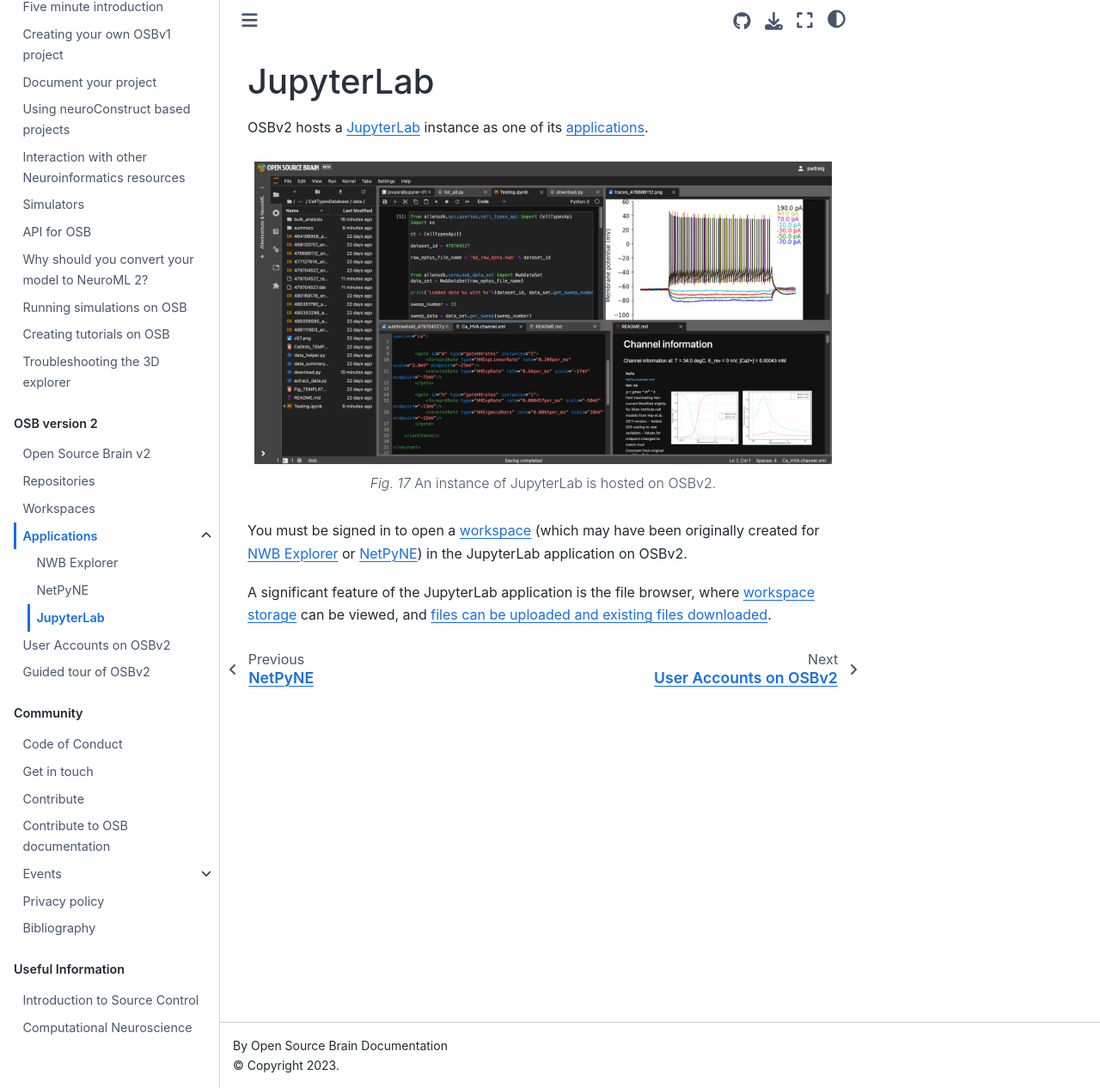
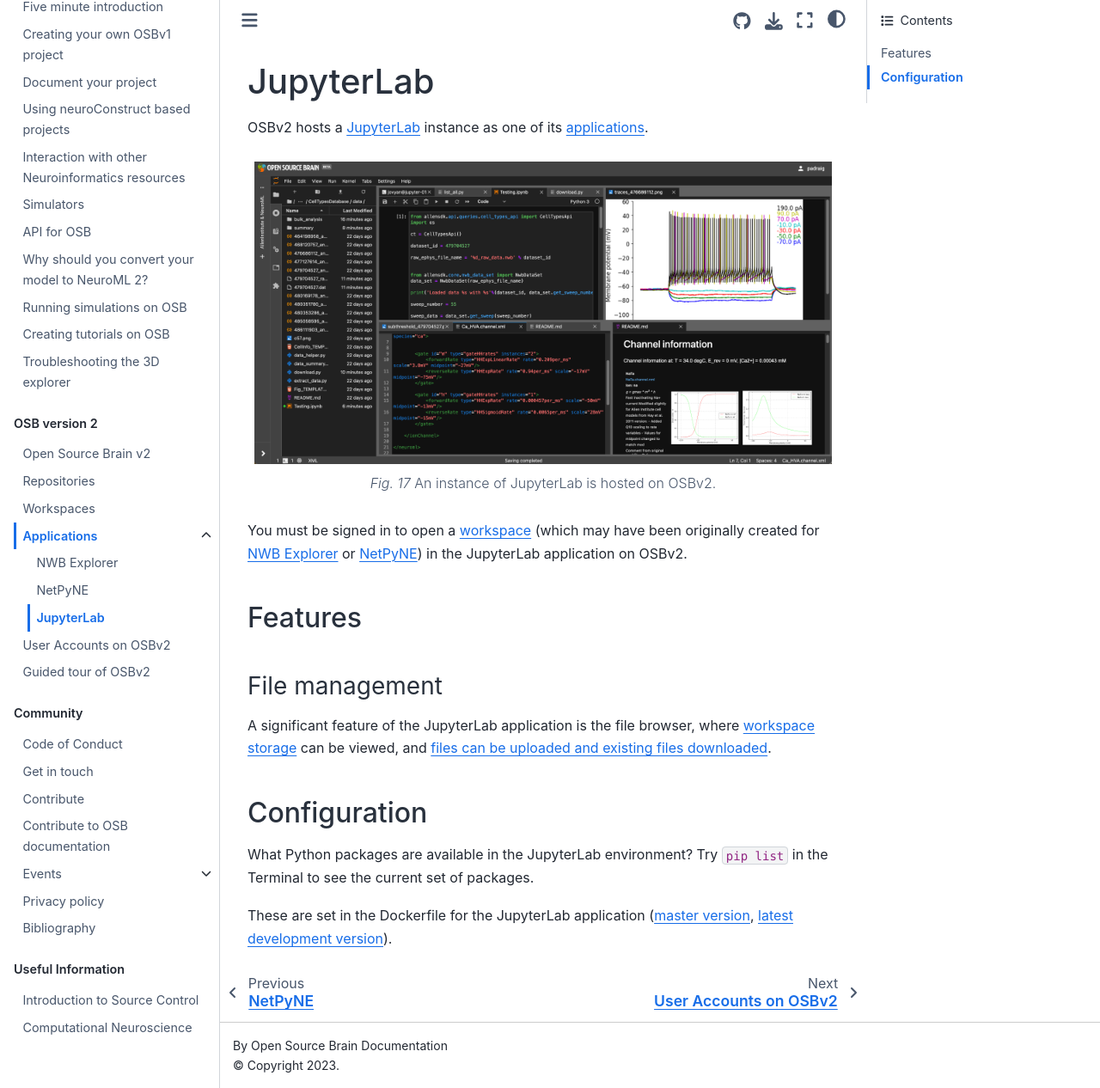
Before and after one commit to OpenSourceBrain/Documentation, a Jupyter Book: the page built from source/OSBv2/JupyterLab.md, in a window 1280 px wide and 1266 px high. Shown: the whole window at 86% size. Built offline with Jupyter Book 1.0.4 settings and Sphinx 7.4.7 and the Sphinx Book theme 1.1.4, drawn with Linux system fonts in a browser that asks for light colours.

Commit message:
Infor on jupyter environment

```diff
--- a/source/OSBv2/JupyterLab.md
+++ b/source/OSBv2/JupyterLab.md
@@ -14,4 +14,15 @@
 
 You must be signed in to open a {ref}`workspace <osbv2:workspaces>` (which may have been originally created for {ref}`NWB Explorer <osbv2:applications:nwbe>` or {ref}`NetPyNE <osbv2:applications:netpyne>`) in the JupyterLab application on OSBv2.
 
+(osbv2:applications:jupyterlab:features)=
+## Features
+
+### File management
 A significant feature of the JupyterLab application is the file browser, where {ref}`workspace storage <osbv2:useraccounts:storage>` can be viewed, and {ref}`files can be uploaded and existing files downloaded <osbv2:workspaces:addingmore>`.
+
+(osbv2:applications:jupyterlab:configuration)=
+## Configuration
+
+What Python packages are available in the JupyterLab environment? Try `pip list` in the Terminal to see the current set of packages.
+
+These are set in the Dockerfile for the JupyterLab application ([master version](https://github.com/OpenSourceBrain/OSBv2/blob/master/applications/jupyterlab/Dockerfile), [latest development version](https://github.com/OpenSourceBrain/OSBv2/blob/develop/applications/jupyterlab/Dockerfile)).
```
